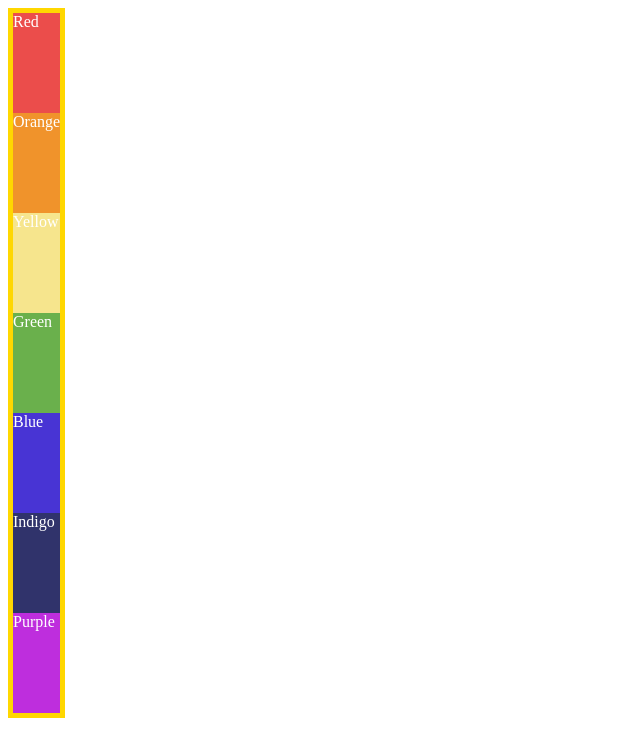
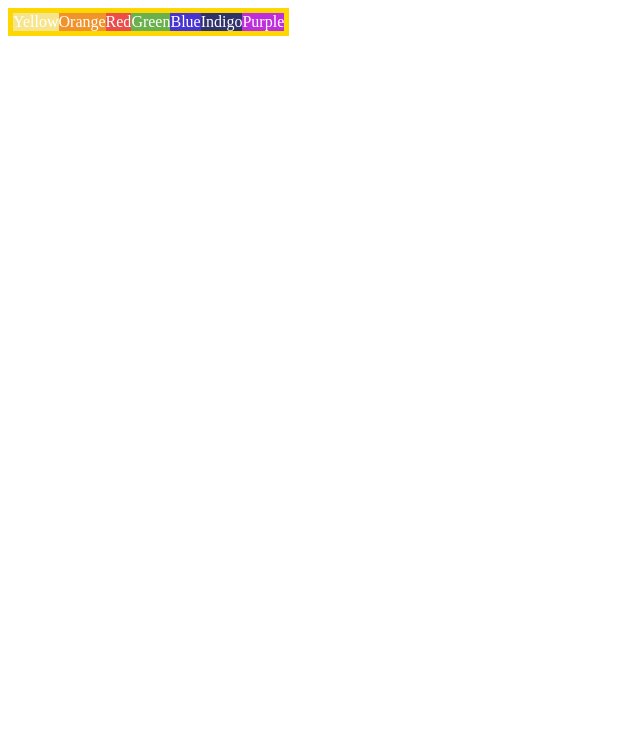
Before and after one commit to LiviaGitHub/portifolio-project, a plain HTML site: page 9.1 Flex Direction/index.html in a window 1280 px wide. Shown: the whole page, without its empty margins (0-640 px from the left). Drawn offline with Linux system fonts and the light colour scheme.

Commit message:
new files

```diff
--- a/9.1 Flex Direction/index.html
+++ b/9.1 Flex Direction/index.html
@@ -10,7 +10,9 @@
       color: white;
       border: 5px solid gold;
       display: inline-flex;
-      flex-direction: column;
+      flex-direction: row;
+      flex-wrap: center;
+      align-items: center;
     }
 
     .container > * {
@@ -19,31 +21,40 @@
 
     .red {
       background-color: #eb4d4b;
+      order: 3;
+      align-self: center;
     }
 
     .orange {
       background-color: #f0932b;
+      order: 2;
     }
 
     .yellow {
       background-color: #f6e58d;
+      order: 1;
     }
 
     .green {
       background-color: #6ab04c;
+      order: 4;
     }
 
     .blue {
       background-color: #4834d4;
+      order: 5;
     }
 
     .indigo {
       background-color: #30336b;
+      order: 6;
     }
 
     .purple {
       background-color: #be2edd;
+      order: 7;
     }
+
   </style>
 </head>
 
```
